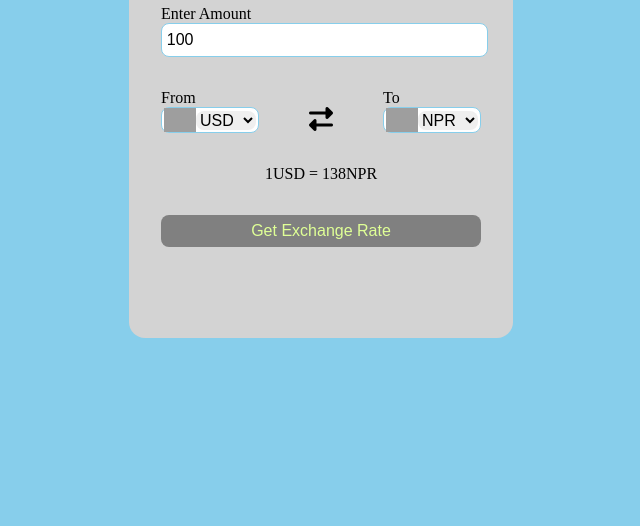
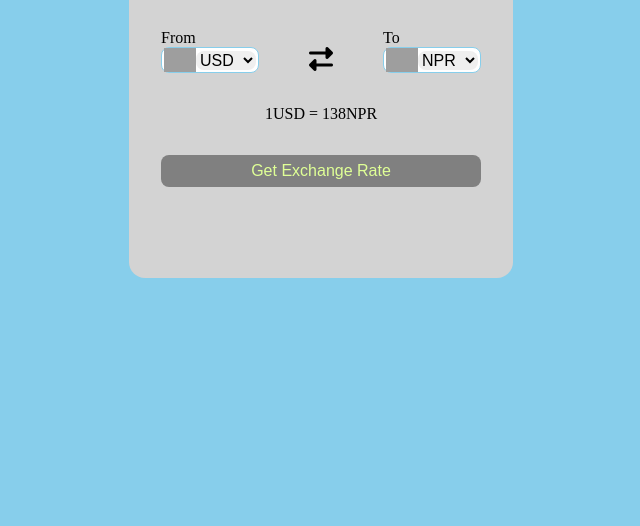
Before and after one commit to RoshanSyangtanTamang/Currency-converter, a plain HTML site: page index.html in a window 1280 px wide. Shown: the part 274-800 px from the top of the page, without its empty margins (319-959 px from the left). Drawn offline with Linux system fonts and the light colour scheme; grey boxes are pictures that could not be loaded.

Commit message:
Modified body height

```diff
--- a/style.css
+++ b/style.css
@@ -7,7 +7,7 @@ body {
     display: flex;
     justify-content: center;
     align-items: center;
-    min-height: 100vh;
+    min-height: 85vh;
     background-color: skyblue;
 }
 
```
